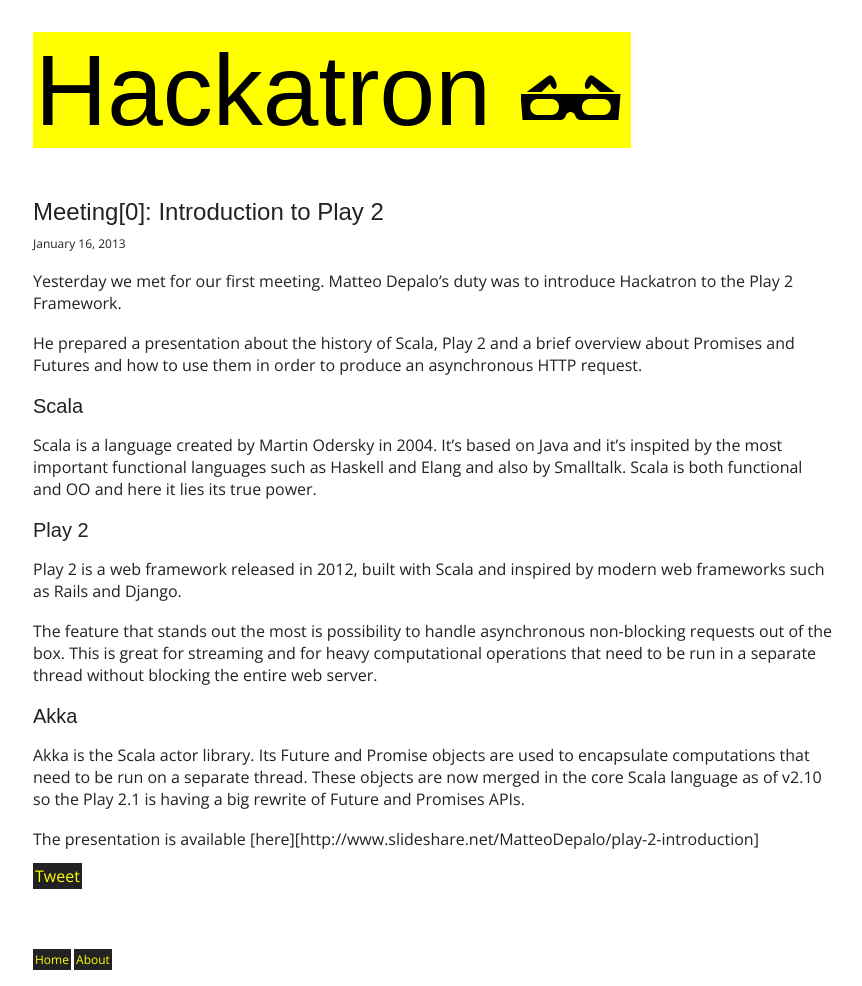
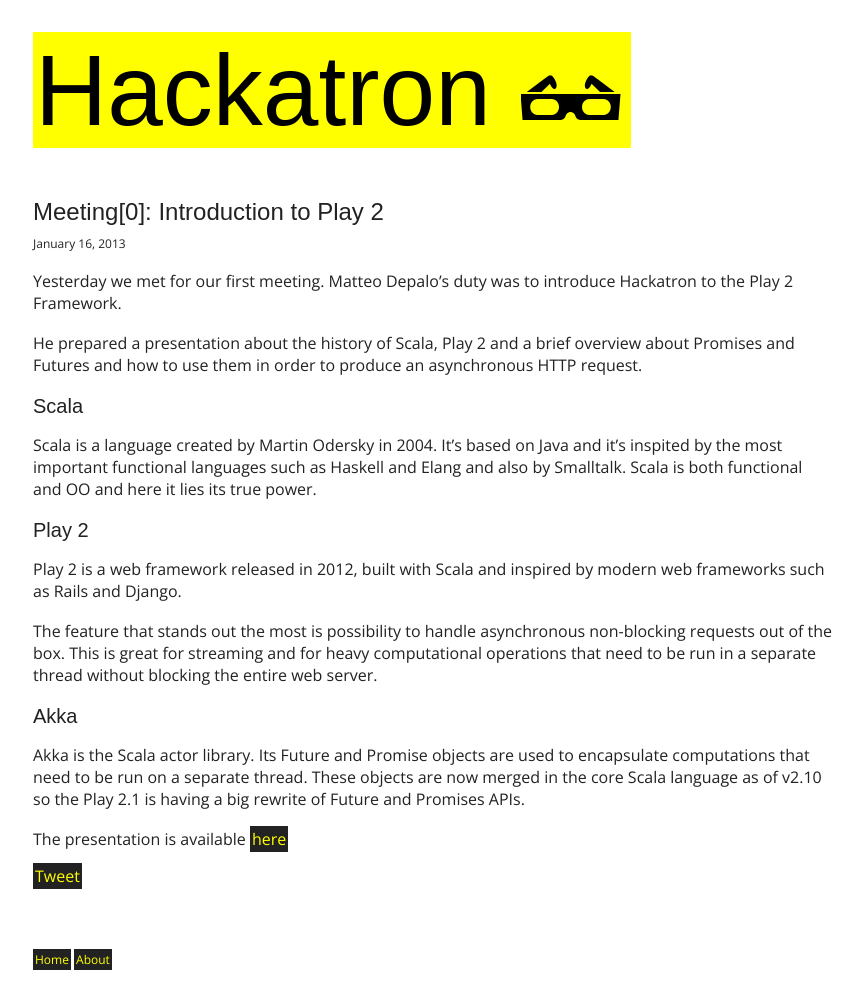
Before and after one commit to hackatron/hackatron.github.io, a Jekyll site: the page built from _posts/2013-01-16-introduction-to-play-2.markdown, in a window 1280 px wide. Shown: the whole page, without its empty margins (27-889 px from the left). Built offline with Jekyll 4.4.1, drawn with Linux system fonts in a browser that asks for light colours; some web fonts are replaced; Markdown is read by kramdown in place of the engine named in the settings; comment, search, counter and statistics services are not loaded.

Commit message:
Fix link in play 2 post

```diff
--- a/_posts/2013-01-16-introduction-to-play-2.markdown
+++ b/_posts/2013-01-16-introduction-to-play-2.markdown
@@ -22,4 +22,4 @@
 
 Akka is the Scala actor library. Its Future and Promise objects are used to encapsulate computations that need to be run on a separate thread. These objects are now merged in the core Scala language as of v2.10 so the Play 2.1 is having a big rewrite of Future and Promises APIs.
 
-The presentation is available [here][http://www.slideshare.net/MatteoDepalo/play-2-introduction]
+The presentation is available [here](http://www.slideshare.net/MatteoDepalo/play-2-introduction)
```
